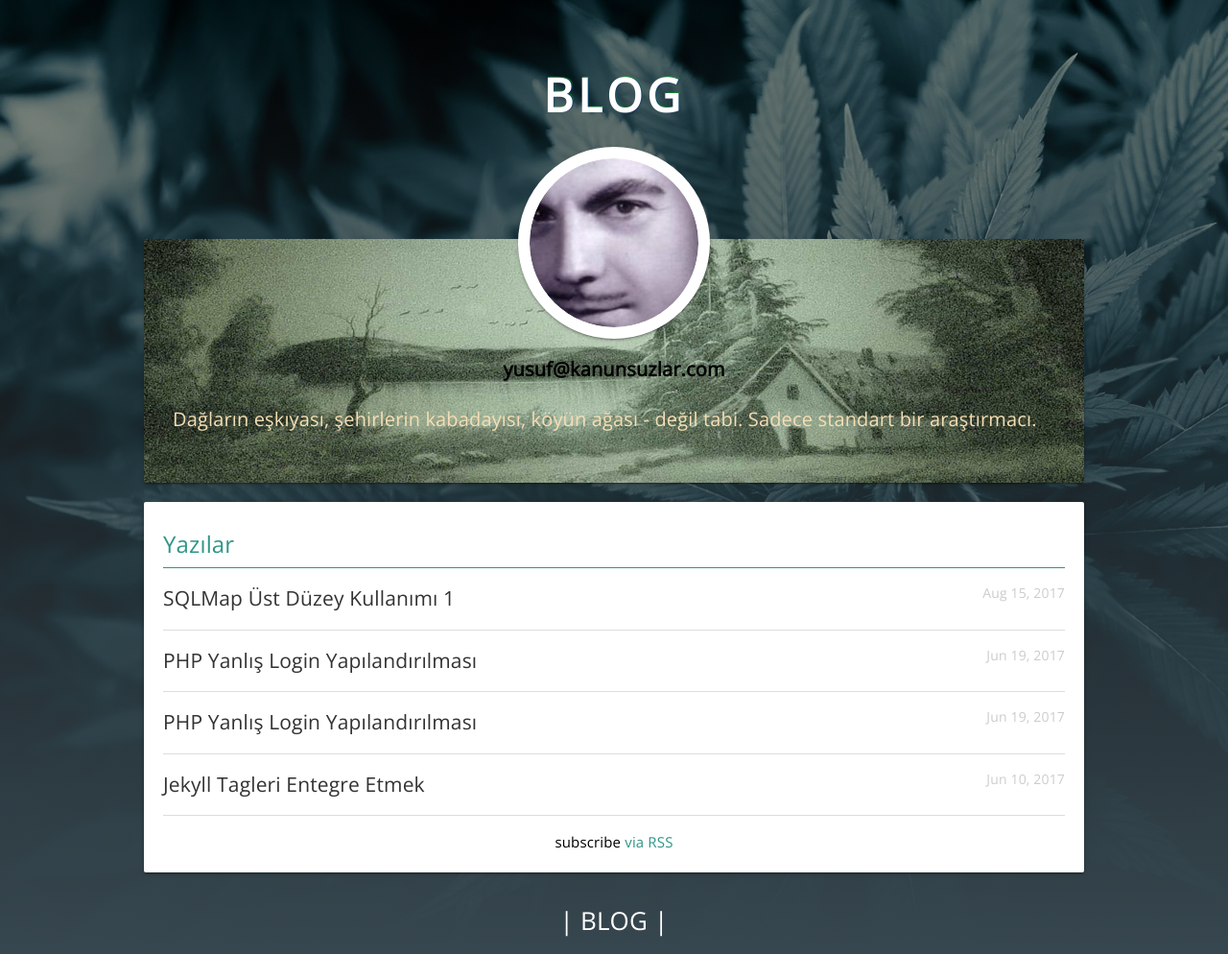
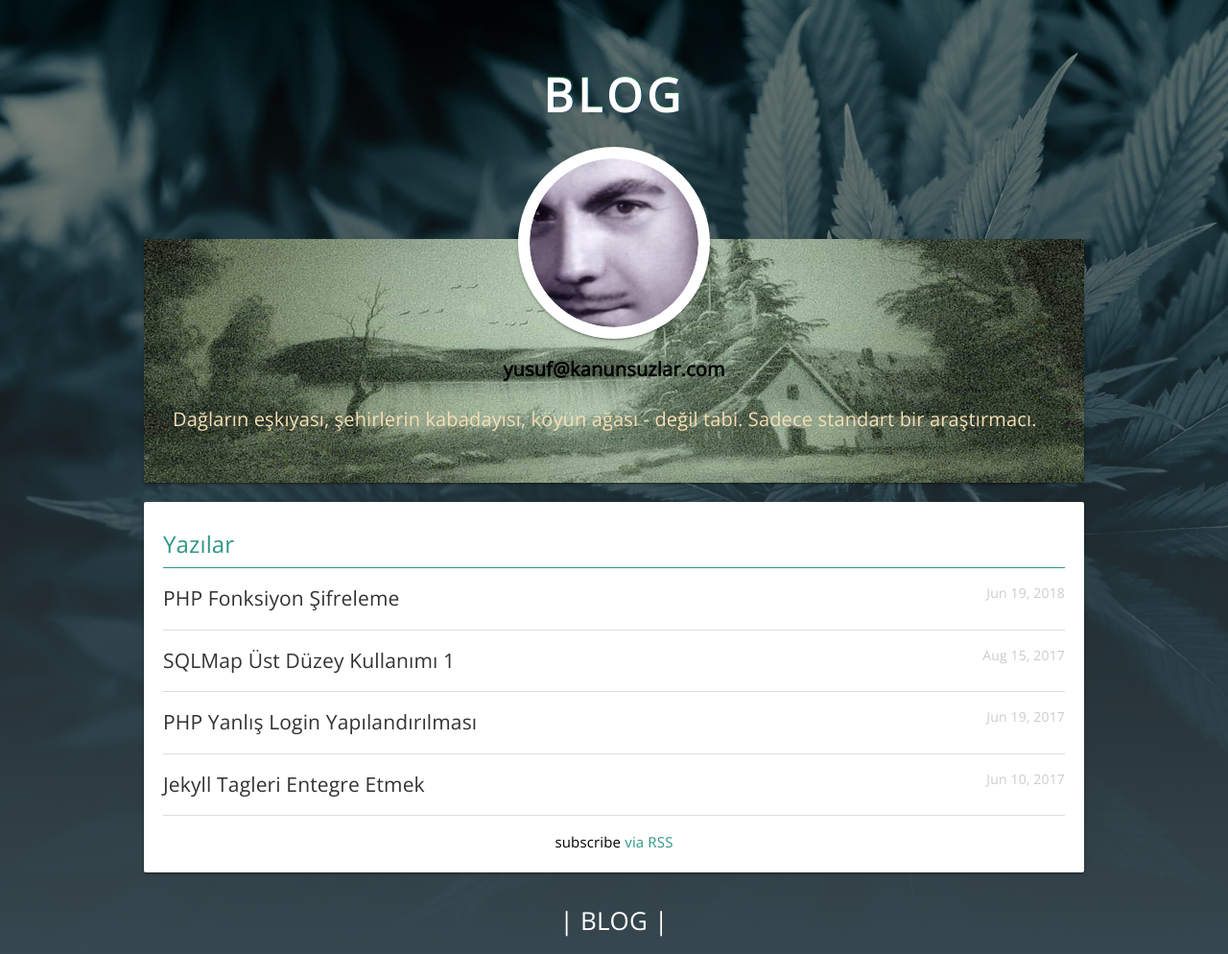
Before and after one commit to kanunsuz/kanunsuzlar.com, a Jekyll site: the page built from index.html, in a window 1280 px wide. Shown: the whole page at 96% size. Built offline with Jekyll 4.4.1, drawn with Linux system fonts in a browser that asks for light colours.

Commit message:
Update 2017-06-25-php-fonksiyon-sifreleme.md

```diff
--- a/_posts/2017-06-25-php-fonksiyon-sifreleme.md
+++ b/_posts/2017-06-25-php-fonksiyon-sifreleme.md
@@ -1,7 +1,7 @@
 ---
  layout: post
- title:  "PHP Yanlış Login Yapılandırılması"
- date:   2017-06-20 01:00:45 +0200
+ title:  "PHP Fonksiyon Şifreleme"
+ date:   2018-06-20 01:00:45 +0200
  categories: PHP
  image: /resim/cms_admin2.png
 ---
```
